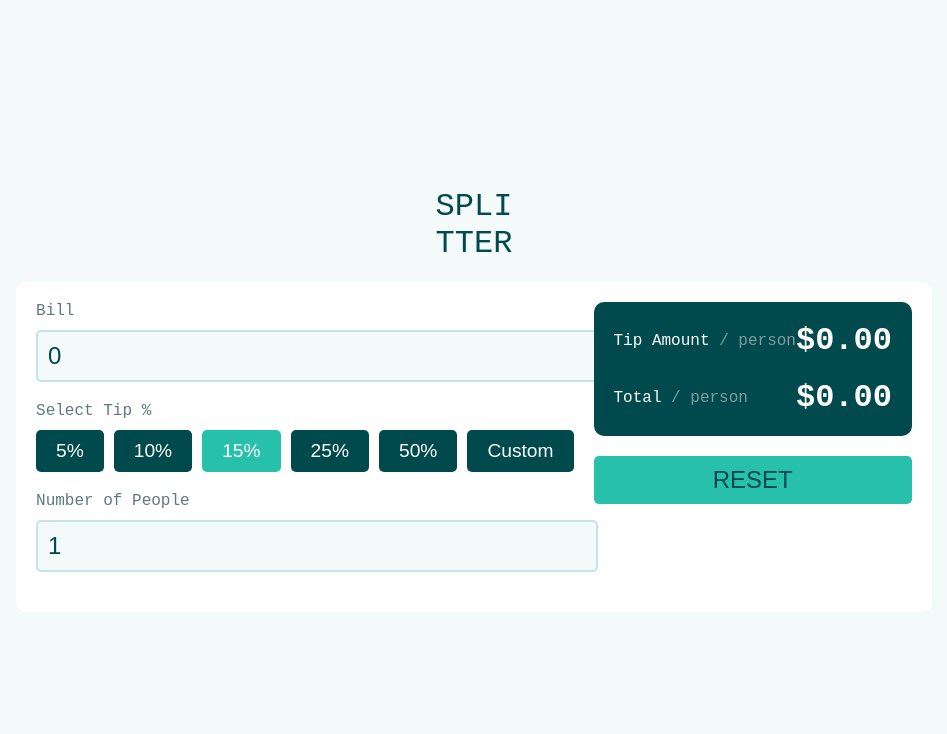
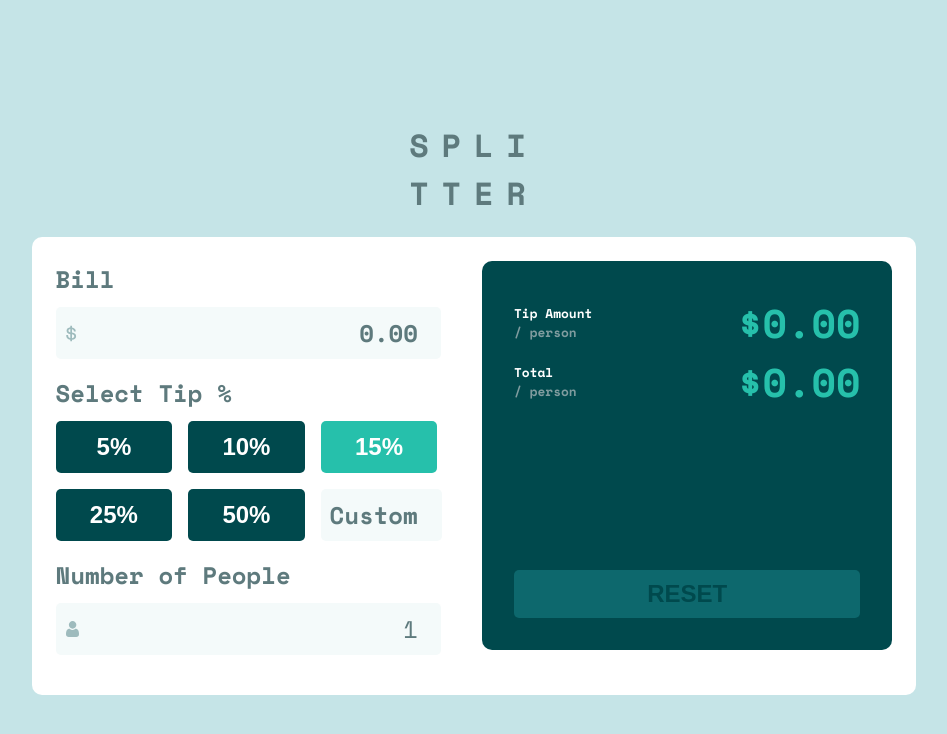
Before and after one commit to Maflacs/frontend-mentor-tip-calculator, a React (Create React App) app: page / in a window 1280 px wide. Shown: the top 734 px of the page, without its empty margins (166-1113 px from the left). Built offline with nearby package versions, Linux system fonts and the light colour scheme.

Commit message:
Add desktop empty design

```diff
--- a/public/index.html
+++ b/public/index.html
@@ -2,7 +2,13 @@
 <html lang="en">
   <head>
     <meta charset="utf-8" />
-    <link rel="icon" href="./assets/images/favicon.png" />
+    <link rel="icon" href="%PUBLIC_URL%/favicon.png" />
+    <link rel="preconnect" href="https://fonts.googleapis.com" />
+    <link rel="preconnect" href="https://fonts.gstatic.com" crossorigin />
+    <link
+      href="https://fonts.googleapis.com/css2?family=Space+Mono:ital,wght@0,400;0,700;1,400;1,700&display=swap"
+      rel="stylesheet"
+    />
     <meta name="viewport" content="width=device-width, initial-scale=1" />
     <meta name="theme-color" content="#000000" />
     <meta
--- a/src/App.css
+++ b/src/App.css
@@ -12,33 +12,38 @@
 /* Global Styles */
 body {
   font-family: "Space Mono", monospace;
-  background-color: var(--very-light-grayish-cyan);
-  color: var(--very-dark-cyan);
+  font-weight: 700;
+  font-size: 24px;
+  background-color: var(--light-grayish-cyan);
+  color: var(--dark-grayish-cyan);
   display: flex;
   justify-content: center;
   align-items: center;
   height: 100vh;
-  margin: 0;
+  overflow: hidden;
 }
 
 .container {
   display: flex;
   flex-direction: column;
   align-items: center;
+  margin: 0 auto;
+  width: 70%;
 }
 
 .splitter-title {
   font-size: 2rem;
   margin-bottom: 20px;
   text-align: center;
+  letter-spacing: .8rem;
 }
 
 .calculator {
   background-color: var(--white);
-  padding: 20px;
+  padding: 1.5rem;
   border-radius: 10px;
   display: flex;
-  gap: 20px;
+  gap: 1rem;
 }
 
 .inputs,
@@ -48,7 +53,7 @@ body {
 
 /* Input Groups */
 .input-group {
-  margin-bottom: 20px;
+  margin-bottom: 1rem;
 }
 
 .input-group label {
@@ -58,11 +63,18 @@ body {
 }
 
 .input-group input {
-  width: 100%;
-  padding: 10px;
+  font-family: 'Space Mono', monospace;
+  width: 90%;
+  padding: .5rem;
   font-size: 1.5rem;
-  border: 2px solid var(--light-grayish-cyan);
   border-radius: 5px;
-  color: var(--very-dark-cyan);
+  color: var(--dark-grayish-cyan);
   background-color: var(--very-light-grayish-cyan);
 }
+
+input::placeholder {
+  font-family: 'Space Mono', monospace; /* Custom font */
+  font-size: 1.5rem;                    /* Font size */
+  color: var(--dark-grayish-cyan);           /* Color */
+  font-weight: 700;                     /* Font weight */
+}
--- a/src/App.js
+++ b/src/App.js
@@ -3,23 +3,22 @@ import BillInput from "./components/BillInput/BillInput";
 import TipSelector from "./components/TipSelector/TipSelector";
 import PeopleInput from "./components/PeopleInput/PeopleInput";
 import Result from "./components/Result/Result";
-import ResetButton from "./components/ResetButton/ResetButton";
 import "./App.css";
 
 function App() {
-  // State variables for bill, tip, people, and custom tip
-  const [bill, setBill] = useState(0);
+  // State variables for bill, tip, and people count
+  const [bill, setBill] = useState();
   const [tipPercentage, setTipPercentage] = useState(15); // Default to 15%
   const [people, setPeople] = useState(1);
 
   // Calculate tip and total per person
-  const tipAmount = ((bill * tipPercentage) / 100 / people).toFixed(2);
-  const totalAmount = (bill / people + parseFloat(tipAmount)).toFixed(2);
+  const tipAmount = bill > 0 ? ((bill * tipPercentage) / 100 / people).toFixed(2) : "0.00";
+  const totalAmount = bill > 0 ? (bill / people + parseFloat(tipAmount)).toFixed(2) : "0.00";
 
   // Reset function to clear inputs
   const handleReset = () => {
     setBill(0);
-    setTipPercentage(15);
+    setTipPercentage(15); // Reset to default tip percentage
     setPeople(1);
   };
 
@@ -40,8 +39,7 @@ function App() {
           <PeopleInput people={people} setPeople={setPeople} />
         </div>
         <div className="results">
-          <Result tipAmount={tipAmount} totalAmount={totalAmount} />
-          <ResetButton handleReset={handleReset} />
+          <Result tipAmount={tipAmount} totalAmount={totalAmount} handleReset={handleReset}/>
         </div>
       </div>
     </div>
--- a/src/components/BillInput/BillInput.jsx
+++ b/src/components/BillInput/BillInput.jsx
@@ -1,14 +1,16 @@
 import React from "react";
+import styles from "./BillInput.module.css"
 
 const BillInput = ({ bill, setBill }) => {
   return (
     <div className="input-group">
       <label htmlFor="bill">Bill</label>
       <input
+      className={styles.billInput}
         type="number"
         id="bill"
         value={bill}
-        onChange={(e) => setBill(parseFloat(e.target.value) || 0)}
+        onChange={(e) => setBill(parseFloat(e.target.value))}
         placeholder="0.00"
       />
     </div>
--- /dev/null
+++ b/src/components/BillInput/BillInput.module.css
@@ -0,0 +1,13 @@
+.billInput {
+  background-image: url("../../assets/images/icon-dollar.svg"); /* Path to your dollar icon */
+  background-position: 10px center; /* Position the icon */
+  background-repeat: no-repeat; /* Prevent the image from repeating */
+  padding-left: 1rem; /* Add padding so the text doesn't overlap the icon */
+  background-color: var(
+    --very-light-grayish-cyan
+  ); /* Optional: background color */
+  border-radius: 5px;
+  font-size: 1.5rem;
+  text-align: end;
+  border: none;
+}
--- a/src/components/PeopleInput/PeopleInput.jsx
+++ b/src/components/PeopleInput/PeopleInput.jsx
@@ -1,15 +1,18 @@
 import React from "react";
+import styles from "./PeopleInput.module.css";
 
 const PeopleInput = ({ people, setPeople }) => {
   return (
     <div className="input-group">
       <label htmlFor="people">Number of People</label>
       <input
+        className={styles.peopleInput}
         type="number"
         id="people"
         value={people}
-        onChange={(e) => setPeople(parseInt(e.target.value) || 1)}
+        onChange={(e) => setPeople(parseInt(e.target.value))}
         min="1"
+        placeholder="1"
       />
     </div>
   );
--- /dev/null
+++ b/src/components/PeopleInput/PeopleInput.module.css
@@ -0,0 +1,14 @@
+.peopleInput {
+  background-image: url("../../assets/images/icon-person.svg"); /* Path to your dollar icon */
+  background-position: 10px center; /* Position the icon */
+  background-repeat: no-repeat; /* Prevent the image from repeating */
+  padding-left: 1rem; /* Add padding so the text doesn't overlap the icon */
+  background-color: var(
+    --very-light-grayish-cyan
+  ); /* Optional: background color */
+  border: none;
+  border-radius: 5px;
+  font-size: 1.5rem;
+  text-align: end;
+  color: var(--dark-grayish-cyan);
+}
--- a/src/components/ResetButton/ResetButton.module.css
+++ b/src/components/ResetButton/ResetButton.module.css
@@ -1,5 +1,5 @@
 .resetButton {
-  background-color: var(--strong-cyan);
+  background-color: #0d686d;
   border: none;
   color: var(--very-dark-cyan);
   padding: 10px;
@@ -7,5 +7,5 @@
   border-radius: 5px;
   cursor: pointer;
   font-size: 1.5rem;
-  margin-top: 20px;
+  margin-top: 40%;
 }
--- a/src/components/Result/Result.jsx
+++ b/src/components/Result/Result.jsx
@@ -1,21 +1,27 @@
 import React from "react";
-import styles from "./Result.module.css"
+import styles from "./Result.module.css";
+import ResetButton from "../ResetButton/ResetButton";
 
-const Result = ({ tipAmount, totalAmount }) => {
+const Result = ({ tipAmount, totalAmount, handleReset }) => {
   return (
     <div className={styles.resultContainer}>
+      <div>
         <div className={styles.resultItem}>
           <div>
-          Tip Amount <span>/ person</span>
+            Tip Amount <br></br>
+            <span>/ person</span>
           </div>
           <div className={styles.amount}>${tipAmount}</div>
         </div>
         <div className={styles.resultItem}>
           <div>
-          Total <span>/ person</span>
+            Total <br></br>
+            <span>/ person</span>
           </div>
           <div className={styles.amount}>${totalAmount}</div>
         </div>
+      </div>
+      <ResetButton handleReset={handleReset} />
     </div>
   );
 };
--- a/src/components/Result/Result.module.css
+++ b/src/components/Result/Result.module.css
@@ -1,7 +1,8 @@
 .resultContainer {
+  font-size: .8rem;
   background-color: var(--very-dark-cyan);
   color: var(--white);
-  padding: 20px;
+  padding: 2rem;
   border-radius: 10px;
   display: flex;
   flex-direction: column;
@@ -19,6 +20,7 @@
 }
 
 .amount {
-  font-size: 2rem;
+  font-size: 2.5rem;
   font-weight: 700;
+  color: var(--strong-cyan);
 }
--- a/src/components/TipSelector/TipSelector.jsx
+++ b/src/components/TipSelector/TipSelector.jsx
@@ -1,8 +1,18 @@
-import React from "react";
+import React, { useState } from "react";
 import styles from "./TipSelector.module.css";
 
 const TipSelector = ({ tipPercentage, setTipPercentage }) => {
   const tipOptions = [5, 10, 15, 25, 50];
+
+  // Local state to track custom tip input
+  const [customTip, setCustomTip] = useState("");
+
+  // Function to handle custom tip input
+  const handleCustomTipChange = (e) => {
+    const value = e.target.value;
+    setCustomTip(value);
+    setTipPercentage(parseFloat(value) || 0); // Update the tip percentage state
+  };
 
   return (
     <div className="input-group">
@@ -12,12 +22,23 @@ const TipSelector = ({ tipPercentage, setTipPercentage }) => {
           <button
             key={tip}
             className={tip === tipPercentage ? styles.selected : ""}
-            onClick={() => setTipPercentage(tip)}
+            onClick={() => {
+              setTipPercentage(tip);
+              setCustomTip(""); // Clear the custom input when selecting a preset tip
+            }}
           >
             {tip}%
           </button>
         ))}
-        <button onClick={() => setTipPercentage(0)}>Custom</button>
+
+        {/* Custom tip input field */}
+        <input
+          type="number"
+          placeholder="Custom"
+          value={customTip}
+          onChange={handleCustomTipChange}
+          className={styles.customInput}
+        />
       </div>
     </div>
   );
--- a/src/components/TipSelector/TipSelector.module.css
+++ b/src/components/TipSelector/TipSelector.module.css
@@ -1,18 +1,39 @@
 .tipButtons {
-  display: flex;
-  gap: 10px;
+  display: grid;
+  grid-auto-flow: row dense;
+  grid-auto-columns: 1fr;
+  grid-auto-rows: 1fr;
+  grid-template-columns: 1fr 1fr 1fr;
+  grid-template-rows: 1fr 1fr;
+  gap: 1rem 1rem;
+  grid-template-areas:
+    ". . ."
+    ". . .";
+  justify-content: stretch;
+  align-content: stretch;
+  align-items: stretch;
+  width: 93%;
 }
 
-.tipButtons button {
-  padding: 10px 20px;
-  border: none;
-  border-radius: 5px;
-  font-size: 1.2rem;
-  cursor: pointer;
-  background-color: var(--very-dark-cyan);
+.selected {
+  background-color: var(--strong-cyan);
   color: var(--white);
 }
 
-.tipButtons .selected {
-  background-color: var(--strong-cyan);
+button {
+  border-radius: 5px;
+  border: none;
+  background-color: var(--very-dark-cyan);
+  color: var(--white);
+  font-size: 1.5rem;
+  font-weight: bold;
+  cursor: pointer;
 }
+
+.customInput {
+  border-radius: 5px;
+  background-color: var(--very-light-grayish-cyan);
+  font-weight: bold;
+  text-align: center;
+  border: none;
+}
```
Also changed, not shown: public/favicon.png (renamed from src/assets/images/favicon.png). Lines whose indentation alone changed are shown as unchanged.
